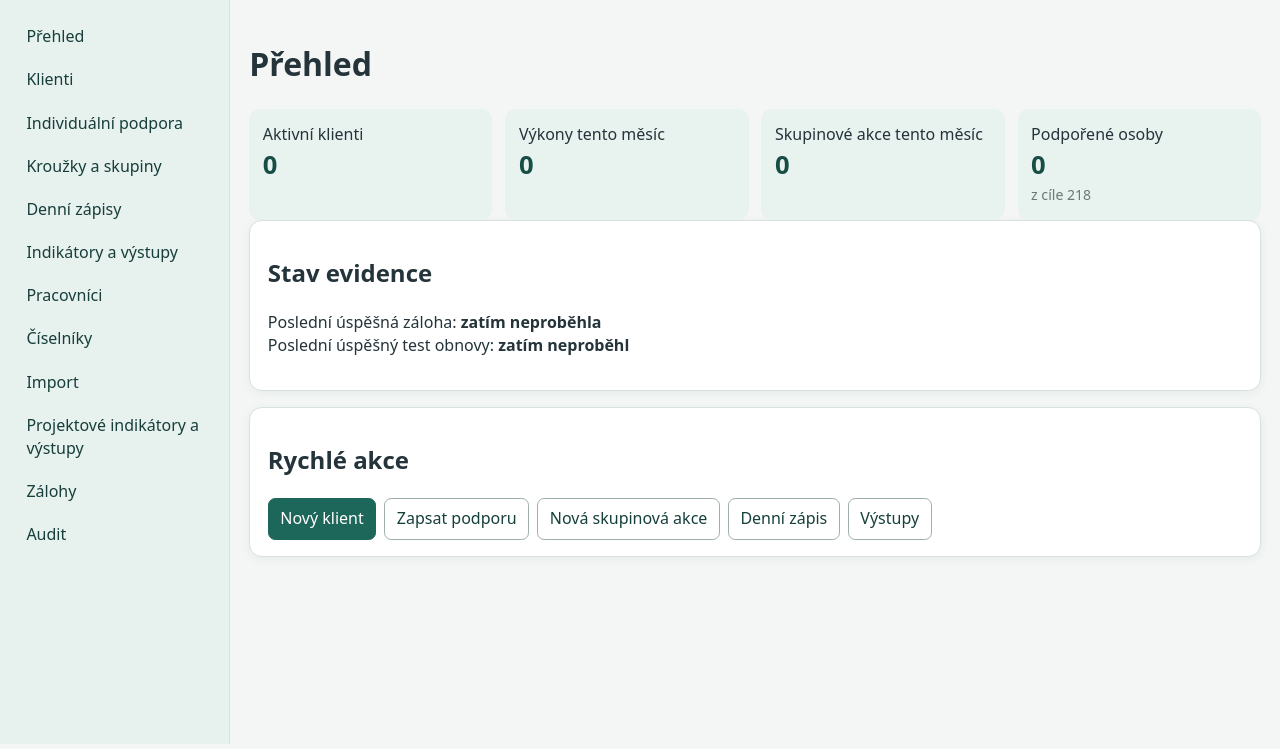
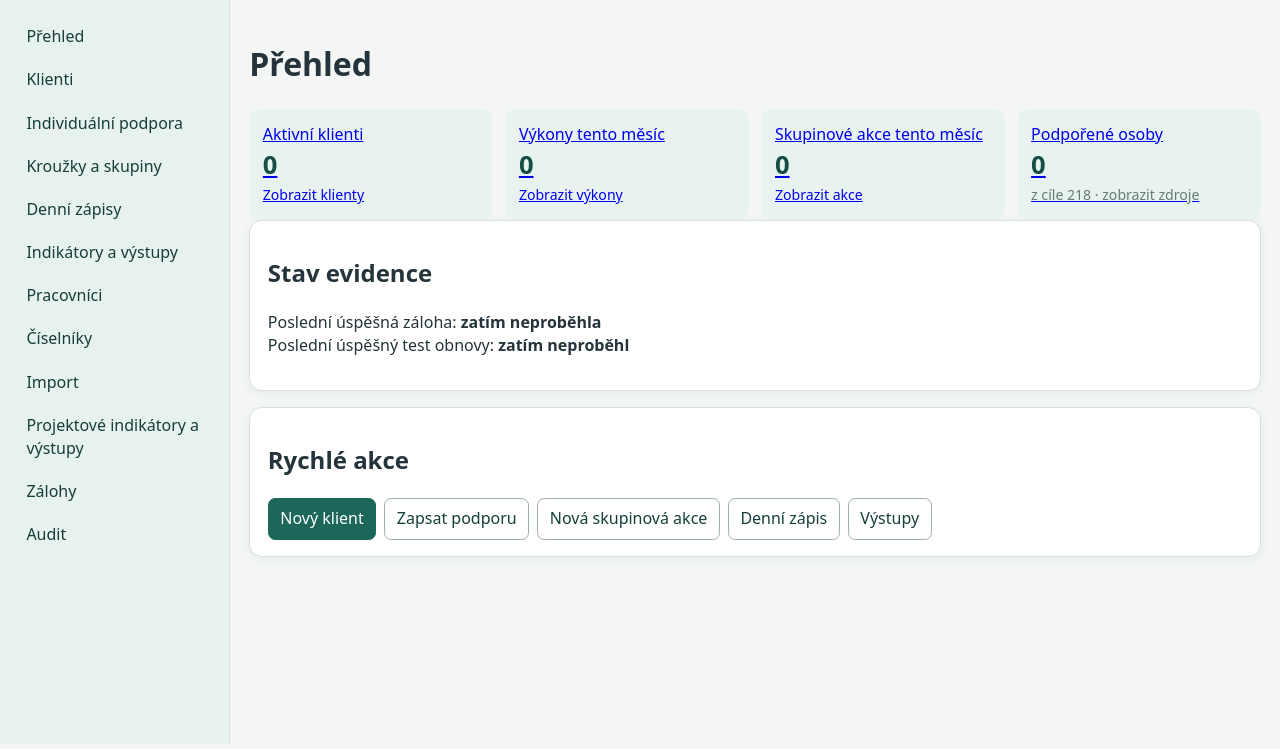
Before and after one commit to spolekvesna/vesna-club-team-test, a FastAPI app: page / in a window 1280 px wide. Shown: the part 51-800 px from the top of the page. Run offline with FastAPI, Linux system fonts and the light colour scheme; the visitor is signed in with stand-in values (Sample User, id 1); data comes from the database, SQL or seed files in the repository; data that the repository does not hold is empty.

Commit message:
Update client-facing UI from team feedback

```diff
--- a/app/templates/dashboard.html
+++ b/app/templates/dashboard.html
@@ -1,3 +1,3 @@
-{% extends 'base.html' %}{% block content %}<h1>Přehled</h1><div class="metrics"><div class="metric"><span>Aktivní klienti</span><strong>{{ stats.clients }}</strong></div><div class="metric"><span>Výkony tento měsíc</span><strong>{{ stats.services }}</strong></div><div class="metric"><span>Skupinové akce tento měsíc</span><strong>{{ stats.events }}</strong></div><div class="metric"><span>Podpořené osoby</span><strong>{{ stats.supported }}</strong><span class="small muted">z cíle 218</span></div></div>
+{% extends 'base.html' %}{% block content %}<h1>Přehled</h1><div class="metrics"><a class="metric metric-link" href="/clients?status=active"><span>Aktivní klienti</span><strong>{{ stats.clients }}</strong><span class="small">Zobrazit klienty</span></a><a class="metric metric-link" href="/services?start={{ month_start }}"><span>Výkony tento měsíc</span><strong>{{ stats.services }}</strong><span class="small">Zobrazit výkony</span></a><a class="metric metric-link" href="/events?start={{ month_start }}"><span>Skupinové akce tento měsíc</span><strong>{{ stats.events }}</strong><span class="small">Zobrazit akce</span></a><a class="metric metric-link" href="/reports/026000"><span>Podpořené osoby</span><strong>{{ stats.supported }}</strong><span class="small muted">z cíle 218 · zobrazit zdroje</span></a></div>
 <div class="card"><h2>Stav evidence</h2><p>Poslední úspěšná záloha: <strong>{{ stats.last_backup or 'zatím neproběhla' }}</strong><br>Poslední úspěšný test obnovy: <strong>{{ stats.last_restore or 'zatím neproběhl' }}</strong></p>{% if stats.open_followups %}<p class="alert warn">{{ stats.open_followups }} návazných kroků má termín dnes nebo dříve.</p>{% endif %}</div>
 <div class="card"><h2>Rychlé akce</h2><div class="actions">{% if user.role != 'reader' %}<a class="button primary" href="/clients/new">Nový klient</a><a class="button" href="/services/new">Zapsat podporu</a><a class="button" href="/events/new">Nová skupinová akce</a><a class="button" href="/daily-notes/new">Denní zápis</a>{% endif %}<a class="button" href="/reports">Výstupy</a></div></div>{% endblock %}
```
